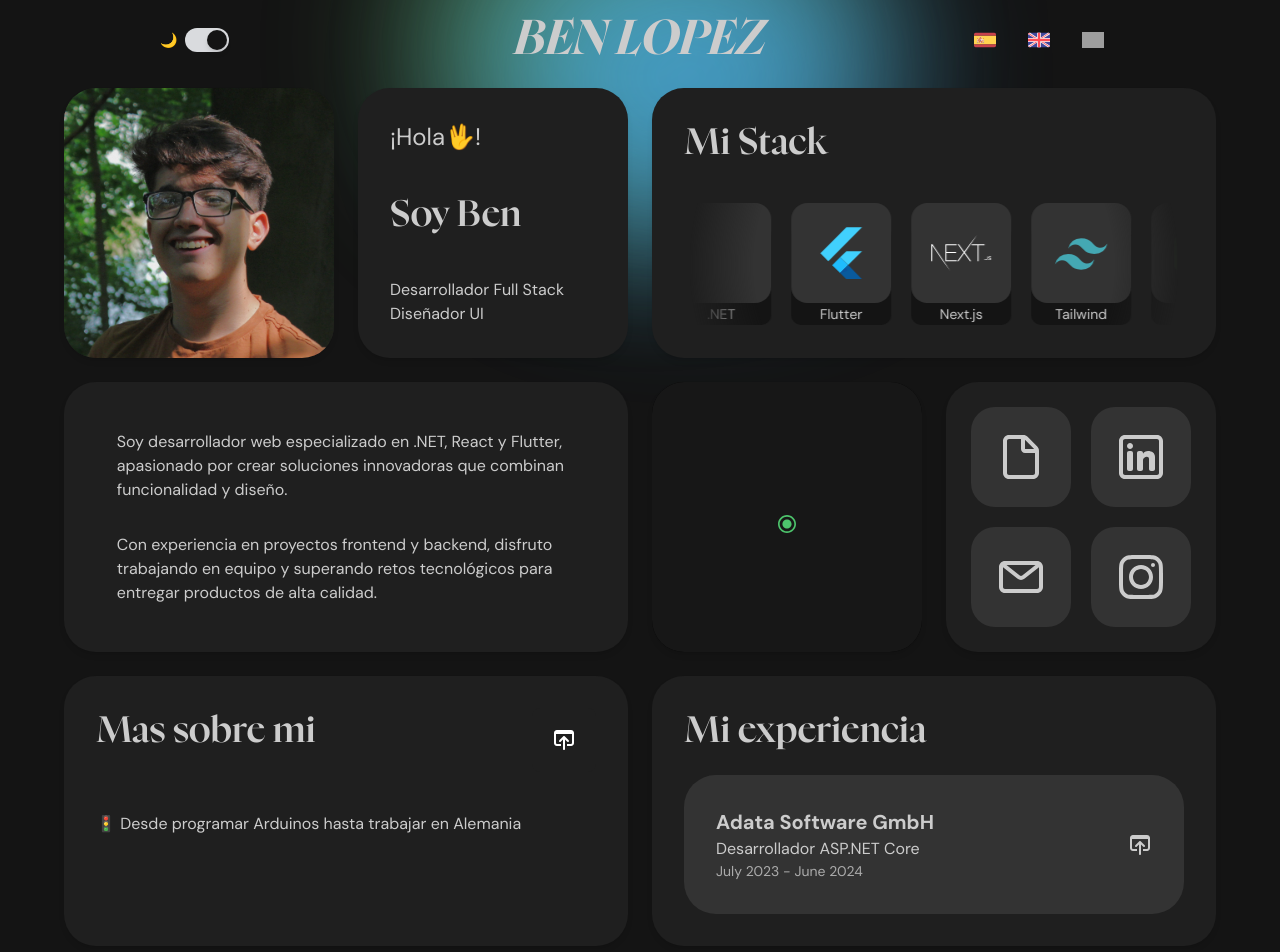
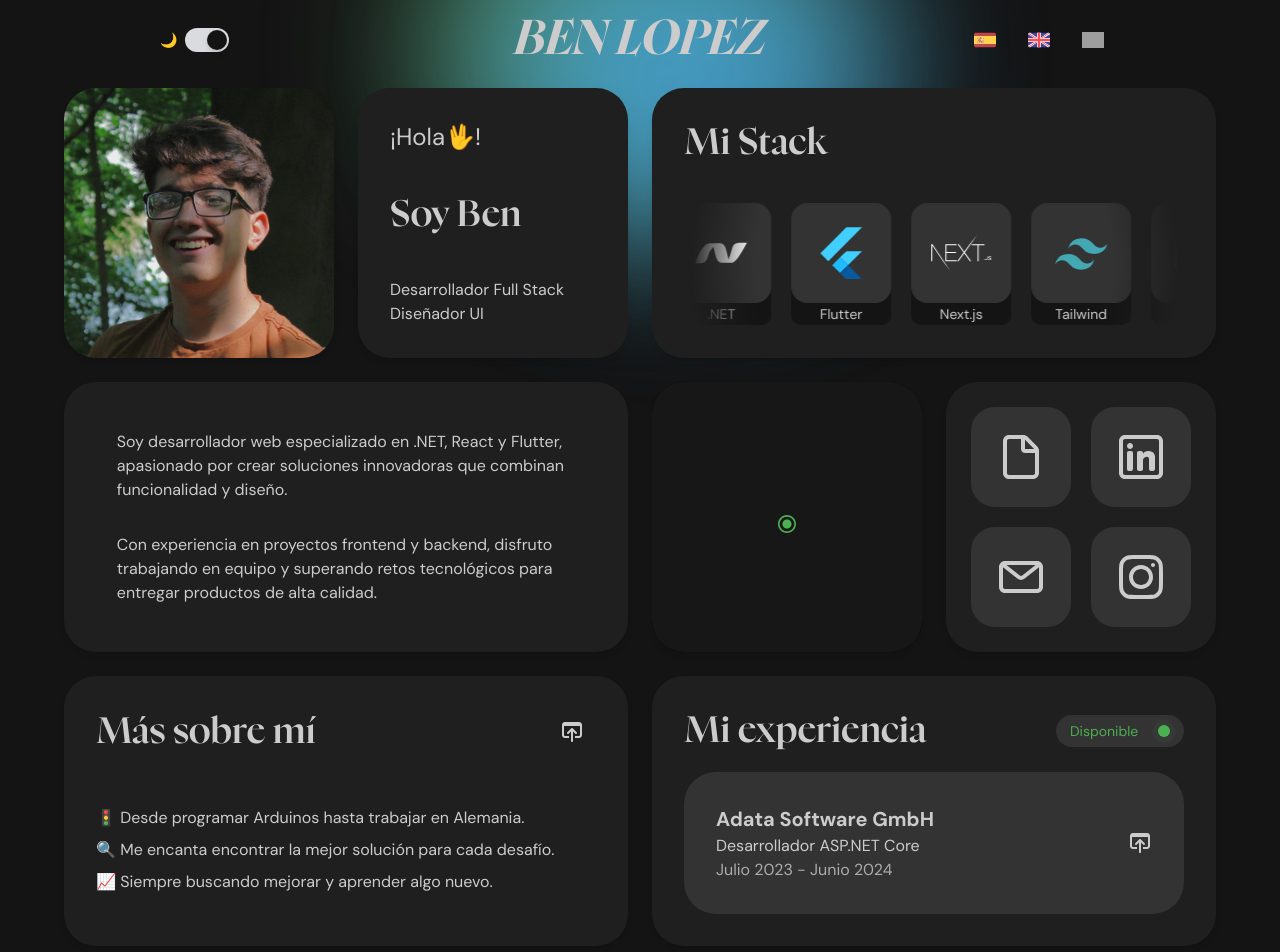
Before and after one commit to benlopez00/My-Portfolio, a Next.js app: page / in a window 1280 px wide. Built offline with nearby package versions, Linux system fonts and the light colour scheme; no server answers; grey boxes are pictures that could not be loaded.

Commit message:
nuevas tarjetas para sobre mi y experiencia, agregadas fuentes a subpaginas

```diff
--- a/src/app/additional-info/page.js
+++ b/src/app/additional-info/page.js
@@ -4,24 +4,24 @@ import Link from 'next/link';
 
 export default function AdditionalInfoOverlay() {
 	return (
-		<div className="p-2 w-full flex flex-col items-center bg-light3 dark:bg-dark1 font-sans bg-transparent">
+		<div className="p-2 w-full flex flex-col items-center font-sans bg-transparent">
 			<div className="grid gap-6 z-40" style={{ gridTemplateColumns: 'repeat(4, 270px)', gridAutoRows: '270px' }}>
 				<Card className="card col-span-2 row-span-2 p-8 bg-light2 dark:bg-dark2">
 					<CardBody className="p-0 h-full flex flex-col items-start gap-5">
-						<Typography variant="h2" className="font-sans font-medium text-light7 dark:text-dark7">
+						<Typography variant="h2" className="font-nyght-serif font-[500]  text-light7 dark:text-dark7">
 							Sobre mi
 						</Typography>
-						<div className="h-full flex flex-col justify-evenly">
-							<Typography variant="paragraph" className="font-sans font-light text-light6 dark:text-dark6">
+						<div className="w-11/12 h-full flex flex-col justify-around">
+							<Typography className="font-sans text-[16px] font-normal text-light7 dark:text-dark7">
 								Nací en Munich, Alemania, y fui criado en Argentina.
 							</Typography>
-							<Typography variant="paragraph" className="font-sans font-light text-light6 dark:text-dark6">
+							<Typography className="font-sans text-[16px] font-normal text-light7 dark:text-dark7">
 								Desde pequeño me apasiona la tecnología y los libros de historia (y los autos).
 							</Typography>
-							<Typography variant="paragraph" className="font-sans font-light text-light6 dark:text-dark6">
+							<Typography className="font-sans text-[16px] font-normal text-light7 dark:text-dark7">
 								Siempre me preguntaba como funcionaba el televisor que teníamos en el living o la radio del auto, el como las cosas iban evolucionando y mejorando.
 							</Typography>
-							<Typography variant="medium" className="font-sans font-light text-light6 dark:text-dark6">
+							<Typography className="font-sans text-[16px] font-normal text-light7 dark:text-dark7">
 								Mi adolescencia fue marcada por el internet y los videojuegos. Y en el club Interact de mi ciudad encontré mi lugar diseñando posts para el comité de relaciones publicas.
 							</Typography>
 						</div>
@@ -42,13 +42,13 @@ export default function AdditionalInfoOverlay() {
 				<Card className="col-span-2 row-span-2 card p-8 bg-light2 dark:bg-dark2">
 					<CardBody className="p-0 h-full">
 						<div className="h-full flex flex-col justify-evenly">
-							<Typography variant="medium" className="font-sans font-light text-light6 dark:text-dark6">
+							<Typography className="font-sans text-[16px] font-normal text-light7 dark:text-dark7">
 								Fue a través de Interact que participe de un intercambio estudiantil en Alemania, allí estuve 1 año en Bremen.
 							</Typography>
-							<Typography variant="medium" className="font-sans font-light text-light6 dark:text-dark6">
+							<Typography className="font-sans text-[16px] font-normal text-light7 dark:text-dark7">
 								Ya de vuelta en Tucuman y en la universidad, la pandemia me encontró sin mucho animo estudiando economía. Fue entonces que comencé a adentrarme en la programación y el diseño de interfaces
 							</Typography>
-							<Typography variant="medium" className="font-sans font-light text-light6 dark:text-dark6">
+							<Typography className="font-sans text-[16px] font-normal text-light7 dark:text-dark7">
 								A través de cursos y mucho aprendizaje por mi cuenta, fui explorando React, .NET y diseño UI, áreas que rápidamente se convirtieron en mi pasión y en el enfoque de mi desarrollo profesional.
 							</Typography>
 						</div>
@@ -57,7 +57,7 @@ export default function AdditionalInfoOverlay() {
 				<Card className="col-span-2 row-span-2 card p-8 bg-light2 dark:bg-dark2">
 					<CardBody className="p-0 h-full flex flex-col items-start gap-5">
 						<div>
-							<Typography variant="h3" className="font-sans font-medium text-light7 dark:text-dark7">
+							<Typography variant="h2" className="font-nyght-serif font-[500]  text-light7 dark:text-dark7">
 								Adata Software Gmbh
 							</Typography>
 							<Typography variant="h5" className="font-sans font-medium text-light5 dark:text-dark5">
@@ -65,13 +65,13 @@ export default function AdditionalInfoOverlay() {
 							</Typography>
 						</div>
 						<div className="h-full flex flex-col justify-evenly">
-							<Typography variant="medium" className="font-sans font-light text-light6 dark:text-dark6">
+							<Typography className="font-sans text-[16px] font-normal text-light7 dark:text-dark7">
 								Deseoso de visitar nuevamente Alemania, aplique a una visa working-holiday. Allí trabaje durante un año en Adata Software GmbH en Verden, Baja Sajonia.
 							</Typography>
-							<Typography variant="medium" className="font-sans font-light text-light6 dark:text-dark6">
+							<Typography className="font-sans text-[16px] font-normal text-light7 dark:text-dark7">
 								Me dediqué al desarrollo y soporte del Mitarbeiter Portal, un software de recursos humanos que ayuda a pequeñas y medianas empresas a gestionar su personal.
 							</Typography>
-							<Typography variant="medium" className="font-sans font-light text-light6 dark:text-dark6">
+							<Typography className="font-sans text-[16px] font-normal text-light7 dark:text-dark7">
 								Durante ese tiempo, me enfrenté a desafíos técnicos y creativos, pero cada tarea me dejó una enorme satisfacción.
 							</Typography>
 						</div>
@@ -79,17 +79,17 @@ export default function AdditionalInfoOverlay() {
 				</Card>
 				<Card className="col-span-2 row-span-2 card p-8 bg-light2 dark:bg-dark2">
 					<CardBody className="p-0 h-full flex flex-col items-start gap-5">
-						<Typography variant="h3" className="font-sans font-medium text-light7 dark:text-dark7">
+						<Typography variant="h2" className="font-nyght-serif font-[500]  text-light7 dark:text-dark7">
 							Mi objetivo actual
 						</Typography>
 						<div className="h-full flex flex-col justify-evenly">
-							<Typography variant="medium" className="font-sans font-light text-light6 dark:text-dark6">
+							<Typography className="font-sans text-[16px] font-normal text-light7 dark:text-dark7">
 								Estoy enfocado en seguir aprendiendo en las áreas donde necesito más preparación, como el despliegue y la publicación de sitios completos.
 							</Typography>
-							<Typography variant="medium" className="font-sans font-light text-light6 dark:text-dark6">
+							<Typography className="font-sans text-[16px] font-normal text-light7 dark:text-dark7">
 								Mi meta a corto plazo es dominar el proceso de hosting y publicación de aplicaciones, mientras refuerzo mis habilidades en .NET y ReactJS.
 							</Typography>
-							<Typography variant="medium" className="font-sans font-light text-light6 dark:text-dark6">
+							<Typography className="font-sans text-[16px] font-normal text-light7 dark:text-dark7">
 								A largo plazo, aspiro a liderar equipos de desarrollo y guiar a otros desarrolladores juniors, porque creo que mi experiencia y enfoque pueden marcar una diferencia en su crecimiento profesional.
 							</Typography>
 						</div>
--- a/src/app/experiencia/page.js
+++ b/src/app/experiencia/page.js
@@ -4,25 +4,25 @@ import Link from 'next/link';
 
 export default function AdditionalInfoOverlay() {
 	return (
-		<div className="p-2 w-full flex flex-col items-center bg-light3 dark:bg-dark1 font-sans bg-transparent">
+		<div className="p-2 w-full flex flex-col items-center font-sans bg-transparent">
 			<div className="grid gap-6 z-20" style={{ gridTemplateColumns: 'repeat(4, 270px)', gridAutoRows: '270px' }}>
 				<Card className="col-span-2 row-span-2 card p-8 bg-light2 dark:bg-dark2">
 					<CardBody className="p-0 h-full flex flex-col items-start gap-10">
 						<div>
-							<Typography variant="h3" className="font-sans font-medium text-light7 dark:text-dark7">
+							<Typography variant="h2" className="font-nyght-serif font-[500]  text-light7 dark:text-dark7">
 								Adata Software Gmbh
 							</Typography>
 							<Typography variant="h5" className="font-sans font-medium text-light5 dark:text-dark5">
 								Jul '23 – Jun '24
 							</Typography>
 						</div>
-						<Typography variant="medium" className="font-sans font-light text-light6 dark:text-dark6">
+						<Typography className="font-sans text-[16px] font-normal text-light7 dark:text-dark7">
 							Deseoso de visitar nuevamente Alemania, aplique a una visa working-holiday. Allí trabaje durante un año en Adata Software GmbH en Verden, Baja Sajonia.
 						</Typography>
-						<Typography variant="medium" className="font-sans font-light text-light6 dark:text-dark6">
+						<Typography className="font-sans text-[16px] font-normal text-light7 dark:text-dark7">
 							Me dediqué al desarrollo y soporte del Mitarbeiter Portal, un software de recursos humanos que ayuda a pequeñas y medianas empresas a gestionar su personal.
 						</Typography>
-						<Typography variant="medium" className="font-sans font-light text-light6 dark:text-dark6">
+						<Typography className="font-sans text-[16px] font-normal text-light7 dark:text-dark7">
 							Durante ese tiempo, me enfrenté a desafíos técnicos y creativos, pero cada tarea me dejó una enorme satisfacción.
 						</Typography>
 					</CardBody>
@@ -96,7 +96,7 @@ export default function AdditionalInfoOverlay() {
 							<div className="relative h-full w-full">
 								<div className="absolute inset-0 grid h-full w-full place-items-center">
 									<div className="text-left w-8/12">
-										<Typography variant="medium" className="font-sans font-light text-light6 dark:text-dark6">
+										<Typography className="font-sans text-[16px] font-normal text-light7 dark:text-dark7">
 											<em className="italic">Rediseñar</em>  partes de la <strong className="font-bold text-light7 dark:text-dark7">UI</strong> del Portal con <strong className="font-bold text-light7 dark:text-dark7">ReactJS</strong> para mejorar la experiencia del usuario integrando bibliotecas como KendoUI y Bootstrap
 										</Typography>
 									</div>
@@ -105,7 +105,7 @@ export default function AdditionalInfoOverlay() {
 							<div className="relative h-full w-full">
 								<div className="absolute inset-0 grid h-full w-full place-items-center">
 									<div className="text-left w-8/12">
-										<Typography variant="medium" className="font-sans font-light text-light6 dark:text-dark6">
+										<Typography className="font-sans text-[16px] font-normal text-light7 dark:text-dark7">
 											Actualizar e implementar <em className="italic">nuevas funcionalidades</em> del backend de <strong className="font-bold text-light7 dark:text-dark7">ASP.NET Core MVC</strong> para cumplir con las necesidades de los clientes
 										</Typography>
 									</div>
@@ -114,7 +114,7 @@ export default function AdditionalInfoOverlay() {
 							<div className="relative h-full w-full">
 								<div className="absolute inset-0 grid h-full w-full place-items-center">
 									<div className="text-left w-8/12">
-										<Typography variant="medium" className="font-sans font-light text-light6 dark:text-dark6">
+										<Typography className="font-sans text-[16px] font-normal text-light7 dark:text-dark7">
 											<em className="italic">Desarrollo móvil</em>   en <strong className="font-bold text-light7 dark:text-dark7">Flutter</strong> utilizando Dart, conectando componentes con sistemas backend en <strong className="font-bold text-light7 dark:text-dark7">.NET</strong> a través de <strong className="font-bold text-light7 dark:text-dark7">APIs RESTful</strong>.
 										</Typography>
 									</div>
@@ -123,7 +123,7 @@ export default function AdditionalInfoOverlay() {
 							<div className="relative h-full w-full">
 								<div className="absolute inset-0 grid h-full w-full place-items-center">
 									<div className="text-left w-8/12">
-										<Typography variant="medium" className="font-sans font-light text-light6 dark:text-dark6">
+										<Typography className="font-sans text-[16px] font-normal text-light7 dark:text-dark7">
 											Utilizar <strong className="font-bold text-light7 dark:text-dark7">LINQ</strong> y <strong className="font-bold text-light7 dark:text-dark7">HeidiSQL</strong> para realizar <em className="italic">consultas eficientes a la base de datos</em> y mejorar el rendimiento, asegurando escalabilidad y optimización de datos.
 										</Typography>
 									</div>
@@ -132,7 +132,7 @@ export default function AdditionalInfoOverlay() {
 							<div className="relative h-full w-full">
 								<div className="absolute inset-0 grid h-full w-full place-items-center">
 									<div className="text-left w-8/12">
-										<Typography variant="medium" className="font-sans font-light text-light6 dark:text-dark6">
+										<Typography className="font-sans text-[16px] font-normal text-light7 dark:text-dark7">
 											<em className="italic">Trabajar</em> con metodologías <strong className="font-bold text-light7 dark:text-dark7">Scrum</strong>, gestionando tareas en <strong className="font-bold text-light7 dark:text-dark7">JIRA</strong>, participando en code-reviews y aplicando mejores prácticas de desarrollo.
 										</Typography>
 									</div>
--- a/src/app/page.js
+++ b/src/app/page.js
@@ -25,10 +25,10 @@ export default function Component() {
 							</Typography>
 						</div>
 						<div>
-							<Typography variant="small" className="font-sans text-[16px] text-light7 dark:text-dark7">
+							<Typography className="font-sans text-[16px] text-light7 dark:text-dark7">
 								Desarrollador Full Stack
 							</Typography>
-							<Typography variant="small" className="font-sans text-[16px] text-light7 dark:text-dark7">
+							<Typography className="font-sans text-[16px] text-light7 dark:text-dark7">
 								Diseñador UI
 							</Typography>
 						</div>
@@ -77,33 +77,47 @@ export default function Component() {
 						</a>
 					</Card>
 				</Card>
-				<Card className="col-span-2 row-span-1 card p-8 bg-light2 dark:bg-dark2">
-					<CardBody className="p-0 h-full flex flex-col items-start gap-10">
-						<div className="w-full flex space justify-between">
-							<Typography variant="h2" className="font-nyght-serif font-[500]  text-light7 dark:text-dark7">
-								Mas sobre mi
-							</Typography>
-							<Link href="/additional-info">
-								<Button variant="text" size="sm" className="bg-light2 dark:bg-dark2 p-5 text-white hover:bg-darkPrimary dark:hover:bg-darkPrimary  group">
-									<img
-										src="/iconos/OpenTab.svg"
-										alt="Open Tab"
-										className="w-6 h-6 filter group-hover:invert dark:invert"
-									/>
-								</Button>
-							</Link>
-						</div>
-						<Typography variant="paragraph" className="font-sans text-[16px] text-light7 dark:text-dark7">
-							🚦 Desde programar Arduinos hasta trabajar en Alemania
-						</Typography>
-					</CardBody>
+				<Card className="col-span-2 row-span-1 card bg-light2 dark:bg-dark2 overflow-hidden">
+					<Link href="/additional-info" className="w-full h-full card p-8 group">
+						<CardBody className="p-0 h-full flex flex-col items-start justify-between">
+							<div className="w-full flex justify-between items-center">
+								<Typography variant="h2" className="font-nyght-serif font-[500]  text-light7 dark:text-dark7">
+									Más sobre mí
+								</Typography>
+								<div className="rounded-full p-3">
+									<ReactSVG src="/iconos/OpenTab.svg" className="w-6 h-6 fill-light7 dark:fill-dark7 transition-fill duration-300 group-hover:fill-green-500 group-hover:-translate-y-1"/>
+								</div>
+							</div>
+							<div className="w-full flex flex-col items-start justify-between gap-2 mb-5">
+								<Typography className="font-sans text-[16px] text-light7 dark:text-dark7">
+									🚦 Desde programar Arduinos hasta trabajar en Alemania.
+								</Typography>
+								<Typography className="font-sans text-[16px] text-light7 dark:text-dark7">
+									🔍 Me encanta encontrar la mejor solución para cada desafío.
+								</Typography>
+								<Typography className="font-sans text-[16px] text-light7 dark:text-dark7">
+									📈 Siempre buscando mejorar y aprender algo nuevo.
+								</Typography>
+							</div>
+						</CardBody>
+						<div className="absolute inset-0 card transition-shadow duration-300 group-hover:shadow-[inset_0px_29px_18px_-20px_rgba(76,175,80,0.5)] pointer-events-none"></div>
+					</Link>
 				</Card>
 				<Card className="col-span-2 row-span-1 card p-8 bg-light2 dark:bg-dark2">
 					<CardBody className="p-0 h-full flex flex-col justify-between">
-						<div className="w-full flex space justify-between">
-							<Typography variant="h2" className="font-nyght-serif font-[500] text-light7 dark:text-dark7">
+					<div className="w-full flex justify-between items-center">
+							<Typography variant="h2" className="font-nyght-serif font-[500]  text-light7 dark:text-dark7">
 								Mi experiencia
 							</Typography>
+							<div className="w-32 h-8 rounded-2xl p-1 bg-light4 dark:bg-dark4 flex flex-row justify-around items-center">
+								<Typography className="font-sans text-[14px] font-normal text-green-500">
+									Disponible
+								</Typography>
+								<span className="relative flex h-3 w-3">
+									<span className="animate-ping absolute inline-flex h-full w-full rounded-full bg-green-400 opacity-75"></span>
+									<span className="relative inline-flex rounded-full h-3 w-3 bg-green-500"></span>
+								</span>
+							</div>
 						</div>
 						<Link href="/experiencia" passHref>
 							<div className="w-full flex flex-row items-center justify-between card bg-light3 dark:bg-dark4 group relative cursor-pointer rounded-lg">
@@ -114,14 +128,14 @@ export default function Component() {
 									<Typography className="font-sans text-[16px] text-light7 dark:text-dark7">
 										Desarrollador ASP.NET Core
 									</Typography>
-									<Typography className="font-sans text-[14px] text-light6 dark:text-dark6">
-										July 2023 - June 2024
+									<Typography className="font-sans text-[16px] text-light6 dark:text-dark6">
+										Julio 2023 - Junio 2024
 									</Typography>
 								</div>
 								<div className="h-full flex flex-col justify-around p-8">
-									<ReactSVG src="/iconos/OpenTab.svg" className="w-6 h-6 fill-light6 dark:fill-dark7 transition-fill duration-300 group-hover:fill-green-500 group-hover:-translate-y-1"/>
+									<ReactSVG src="/iconos/OpenTab.svg" className="w-6 h-6 fill-light7 dark:fill-dark7 transition-fill duration-300 group-hover:fill-green-500 group-hover:-translate-y-1"/>
 								</div>
-								<div className="absolute inset-0 card transition-shadow duration-300 group-hover:shadow-[inset_0_0_18px_5px_rgba(76,175,80,0.5)] group-active:shadow-[inset_0_0_30px_15px_rgba(76,175,80,0.9)] pointer-events-none"></div>
+								<div className="absolute inset-0 card transition-shadow duration-300 group-hover:shadow-[inset_0px_29px_18px_-20px_rgba(76,175,80,0.5)] pointer-events-none"></div>
 							</div>
 						</Link>
 					</CardBody>
```
Also changed, not shown: public/location-circle-svgrepo-com.svg, public/logos/dot-net.svg.
